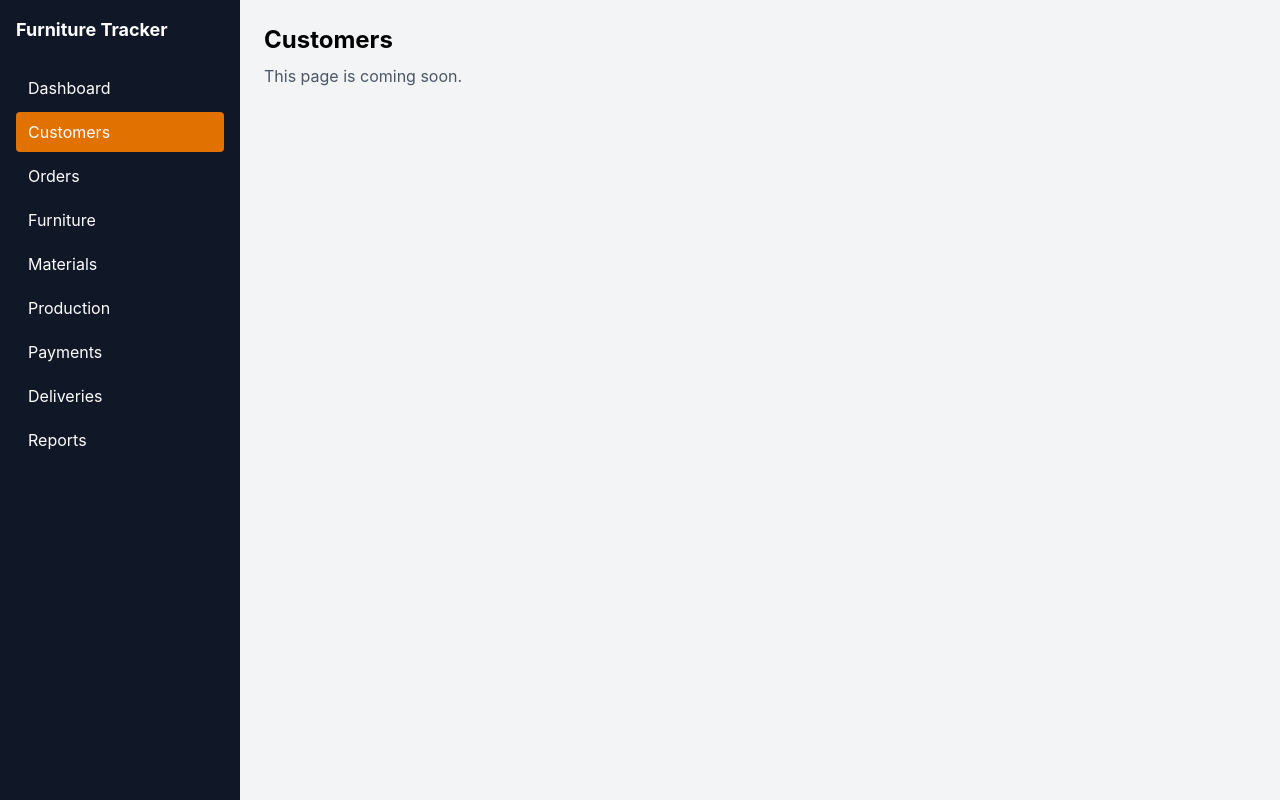
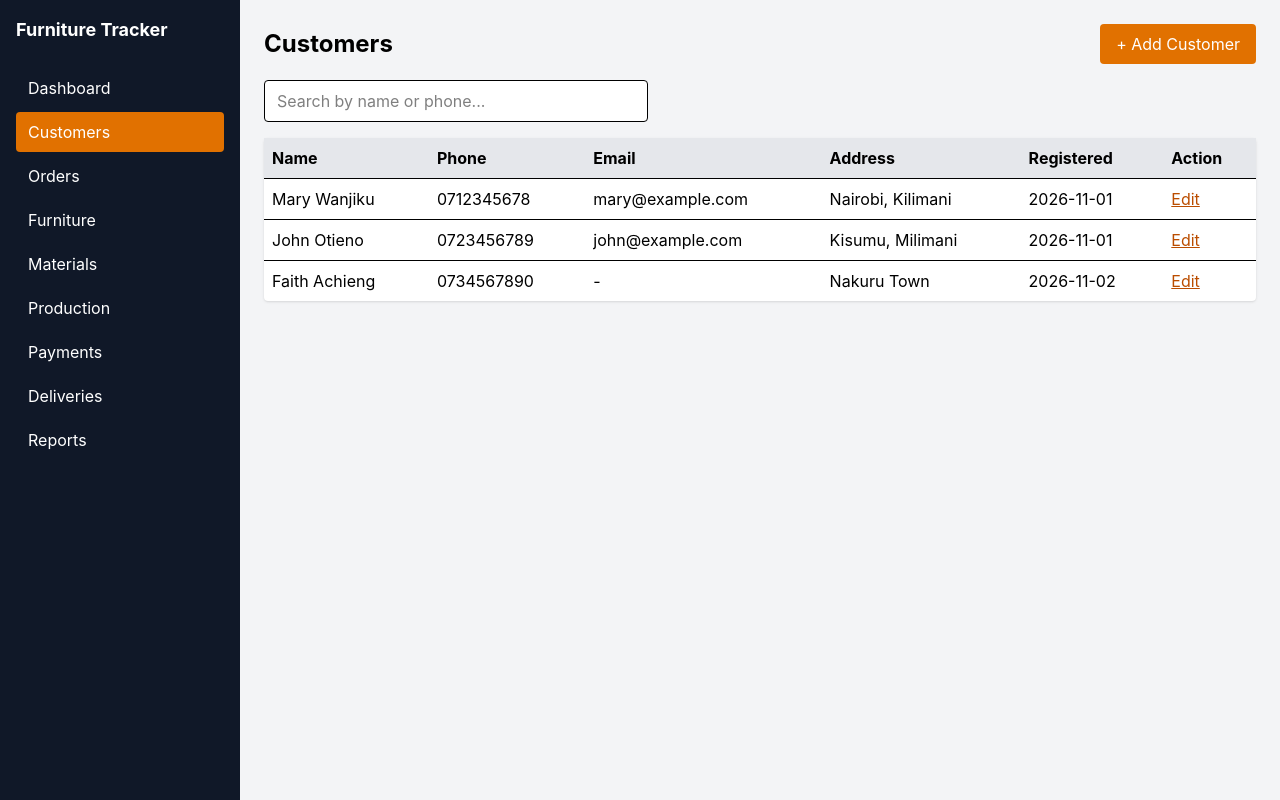
Before and after one commit to 0ssy/Custom-Furniture-Production-Tracker-SOE, a React (Vite) app in the folder frontend/: page /customers in a window 1280 px wide. Built offline with nearby package versions, Linux system fonts and the light colour scheme.

Commit message:
frontend: customer list, search, add and edit

```diff
--- a/frontend/src/App.tsx
+++ b/frontend/src/App.tsx
@@ -2,6 +2,7 @@ import { Routes, Route } from 'react-router-dom'
 import Layout from './components/Layout'
 import Dashboard from './pages/Dashboard'
 import PagePlaceholder from './pages/PagePlaceholder'
+import Customers from './pages/Customers'
 
 // All the routes of the system are listed here.
 // Every page sits inside <Layout>, so the sidebar shows on all of them.
@@ -11,7 +12,8 @@ function App() {
     <Routes>
       <Route element={<Layout />}>
         <Route path="/" element={<Dashboard />} />
-        <Route path="/customers" element={<PagePlaceholder title="Customers" />} />
+        {/* Customers is now a real page, not a placeholder */}
+        <Route path="/customers" element={<Customers />} />
         <Route path="/orders" element={<PagePlaceholder title="Orders" />} />
         <Route path="/furniture" element={<PagePlaceholder title="Furniture" />} />
         <Route path="/materials" element={<PagePlaceholder title="Materials" />} />
--- /dev/null
+++ b/frontend/src/components/CustomerForm.tsx
@@ -0,0 +1,117 @@
+import { useState } from 'react'
+import type { FormEvent } from 'react'
+import type { Customer } from '../types/customer'
+
+// Props = things the parent page gives to this form.
+// customer: if it exists we are EDITING, if not we are ADDING.
+// onSave: function to run when the form is valid and submitted.
+// onCancel: function to run when the user closes the form.
+type Props = {
+  customer: Customer | null
+  onSave: (data: Omit<Customer, '_id' | 'createdAt'>) => void
+  onCancel: () => void
+}
+
+function CustomerForm({ customer, onSave, onCancel }: Props) {
+  // Each input has its own state. When editing, we start with the
+  // customer's current values. When adding, we start empty.
+  const [name, setName] = useState(customer?.name ?? '')
+  const [phone, setPhone] = useState(customer?.phone ?? '')
+  const [email, setEmail] = useState(customer?.email ?? '')
+  const [address, setAddress] = useState(customer?.address ?? '')
+
+  // Holds validation error messages to show under the inputs
+  const [errors, setErrors] = useState<{ name?: string; phone?: string; email?: string }>({})
+
+  // Checks the inputs and returns true if everything is fine
+  function validate() {
+    const newErrors: { name?: string; phone?: string; email?: string } = {}
+
+    if (name.trim() === '') {
+      newErrors.name = 'Name is required'
+    }
+    // Phone must be digits only, 10 numbers long (e.g. 0712345678)
+    if (!/^\d{10}$/.test(phone)) {
+      newErrors.phone = 'Phone must be 10 digits'
+    }
+    // Email is optional, but if they type one it must have @ and a dot
+    if (email !== '' && !/^\S+@\S+\.\S+$/.test(email)) {
+      newErrors.email = 'Email is not valid'
+    }
+
+    setErrors(newErrors)
+    // If newErrors has no keys, there are no problems
+    return Object.keys(newErrors).length === 0
+  }
+
+  // Runs when the user clicks Save
+  function handleSubmit(e: FormEvent<HTMLFormElement>) {
+    e.preventDefault() // stops the browser from reloading the page
+    if (!validate()) return // stop here if something is wrong
+    onSave({ name: name.trim(), phone, email, address })
+  }
+
+  return (
+    <form onSubmit={handleSubmit} className="bg-white p-4 rounded shadow mb-4">
+      <h3 className="text-lg font-bold mb-3">
+        {customer ? 'Edit Customer' : 'Add Customer'}
+      </h3>
+
+      <div className="grid grid-cols-2 gap-3">
+        <div>
+          <label className="block text-sm mb-1">Name *</label>
+          <input
+            className="w-full border rounded px-2 py-1"
+            value={name}
+            onChange={(e) => setName(e.target.value)}
+          />
+          {errors.name && <p className="text-red-600 text-sm">{errors.name}</p>}
+        </div>
+
+        <div>
+          <label className="block text-sm mb-1">Phone *</label>
+          <input
+            className="w-full border rounded px-2 py-1"
+            value={phone}
+            onChange={(e) => setPhone(e.target.value)}
+          />
+          {errors.phone && <p className="text-red-600 text-sm">{errors.phone}</p>}
+        </div>
+
+        <div>
+          <label className="block text-sm mb-1">Email</label>
+          <input
+            className="w-full border rounded px-2 py-1"
+            value={email}
+            onChange={(e) => setEmail(e.target.value)}
+          />
+          {errors.email && <p className="text-red-600 text-sm">{errors.email}</p>}
+        </div>
+
+        <div>
+          <label className="block text-sm mb-1">Address</label>
+          <input
+            className="w-full border rounded px-2 py-1"
+            value={address}
+            onChange={(e) => setAddress(e.target.value)}
+          />
+        </div>
+      </div>
+
+      <div className="mt-4 flex gap-2">
+        <button type="submit" className="bg-amber-600 text-white px-4 py-1 rounded">
+          Save
+        </button>
+        <button
+          type="button"
+          onClick={onCancel}
+          className="bg-gray-300 px-4 py-1 rounded"
+        >
+          Cancel
+        </button>
+      </div>
+    </form>
+  )
+}
+
+export default CustomerForm
--- /dev/null
+++ b/frontend/src/data/mockCustomers.ts
@@ -0,0 +1,30 @@
+import type { Customer } from '../types/customer'
+
+// Fake customers so we can build and test without the backend.
+// When Jose finishes, we delete this file and fetch from the API instead.
+export const mockCustomers: Customer[] = [
+  {
+    _id: '1',
+    name: 'Mary Wanjiku',
+    phone: '0712345678',
+    email: 'mary@example.com',
+    address: 'Nairobi, Kilimani',
+    createdAt: '2026-11-01',
+  },
+  {
+    _id: '2',
+    name: 'John Otieno',
+    phone: '0723456789',
+    email: 'john@example.com',
+    address: 'Kisumu, Milimani',
+    createdAt: '2026-11-01',
+  },
+  {
+    _id: '3',
+    name: 'Faith Achieng',
+    phone: '0734567890',
+    email: '',
+    address: 'Nakuru Town',
+    createdAt: '2026-11-02',
+  },
+]
--- /dev/null
+++ b/frontend/src/pages/Customers.tsx
@@ -0,0 +1,134 @@
+import { useState } from 'react'
+import type { Customer } from '../types/customer'
+import { mockCustomers } from '../data/mockCustomers'
+import CustomerForm from '../components/CustomerForm'
+
+function Customers() {
+  // The list of customers. It starts with the fake data.
+  const [customers, setCustomers] = useState<Customer[]>(mockCustomers)
+
+  // Text typed in the search box
+  const [search, setSearch] = useState('')
+
+  // Is the form open or closed?
+  const [showForm, setShowForm] = useState(false)
+
+  // Which customer are we editing? null means we are adding a new one.
+  const [editing, setEditing] = useState<Customer | null>(null)
+
+  // Search by name or phone. toLowerCase makes it ignore capital letters.
+  const filtered = customers.filter(
+    (c) =>
+      c.name.toLowerCase().includes(search.toLowerCase()) ||
+      c.phone.includes(search)
+  )
+
+  // Open the empty form to add a customer
+  function handleAddClick() {
+    setEditing(null)
+    setShowForm(true)
+  }
+
+  // Open the form filled with the chosen customer's details
+  function handleEditClick(customer: Customer) {
+    setEditing(customer)
+    setShowForm(true)
+  }
+
+  // Called by the form when the data is valid
+  function handleSave(data: Omit<Customer, '_id' | 'createdAt'>) {
+    if (editing) {
+      // EDIT: go through the list and replace only the customer we edited
+      setCustomers(
+        customers.map((c) => (c._id === editing._id ? { ...c, ...data } : c))
+      )
+    } else {
+      // ADD: make a new customer. Date.now() gives a unique fake id.
+      // The real backend will make the _id for us later.
+      const newCustomer: Customer = {
+        _id: Date.now().toString(),
+        ...data,
+        createdAt: new Date().toISOString().slice(0, 10), // today as YYYY-MM-DD
+      }
+      setCustomers([...customers, newCustomer])
+    }
+    setShowForm(false)
+    setEditing(null)
+  }
+
+  return (
+    <div>
+      <div className="flex justify-between items-center mb-4">
+        <h2 className="text-2xl font-bold">Customers</h2>
+        <button
+          onClick={handleAddClick}
+          className="bg-amber-600 text-white px-4 py-2 rounded"
+        >
+          + Add Customer
+        </button>
+      </div>
+
+      {/* The form only shows when showForm is true.
+          The key makes React reset the form when we switch between customers. */}
+      {showForm && (
+        <CustomerForm
+          key={editing?._id ?? 'new'}
+          customer={editing}
+          onSave={handleSave}
+          onCancel={() => {
+            setShowForm(false)
+            setEditing(null)
+          }}
+        />
+      )}
+
+      {/* Search box */}
+      <input
+        className="border rounded px-3 py-2 mb-4 w-full max-w-sm bg-white"
+        placeholder="Search by name or phone..."
+        value={search}
+        onChange={(e) => setSearch(e.target.value)}
+      />
+
+      {/* Customers table */}
+      <table className="w-full bg-white rounded shadow text-left">
+        <thead className="bg-gray-200">
+          <tr>
+            <th className="p-2">Name</th>
+            <th className="p-2">Phone</th>
+            <th className="p-2">Email</th>
+            <th className="p-2">Address</th>
+            <th className="p-2">Registered</th>
+            <th className="p-2">Action</th>
+          </tr>
+        </thead>
+        <tbody>
+          {filtered.map((c) => (
+            <tr key={c._id} className="border-t">
+              <td className="p-2">{c.name}</td>
+              <td className="p-2">{c.phone}</td>
+              <td className="p-2">{c.email || '-'}</td>
+              <td className="p-2">{c.address || '-'}</td>
+              <td className="p-2">{c.createdAt}</td>
+              <td className="p-2">
+                <button
+                  onClick={() => handleEditClick(c)}
+                  className="text-amber-700 underline"
+                >
+                  Edit
+                </button>
+              </td>
+            </tr>
+          ))}
+        </tbody>
+      </table>
+
+      {/* Message when the search finds nothing */}
+      {filtered.length === 0 && (
+        <p className="text-gray-500 mt-3">No customers found.</p>
+      )}
+    </div>
+  )
+}
+
+export default Customers
--- /dev/null
+++ b/frontend/src/types/customer.ts
@@ -0,0 +1,11 @@
+// This describes what a customer looks like.
+// Every customer in the system must have these fields.
+// The field names must match what Jose's backend uses.
+export type Customer = {
+  _id: string // MongoDB makes this automatically
+  name: string
+  phone: string
+  email: string
+  address: string
+  createdAt: string // date the customer was registered
+}
```
Also changed, not shown: 1 other file (tests, documents, lock files or other folders).
